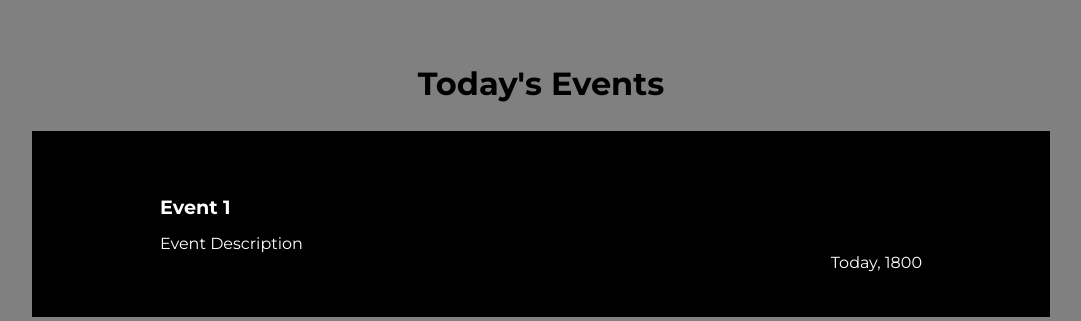
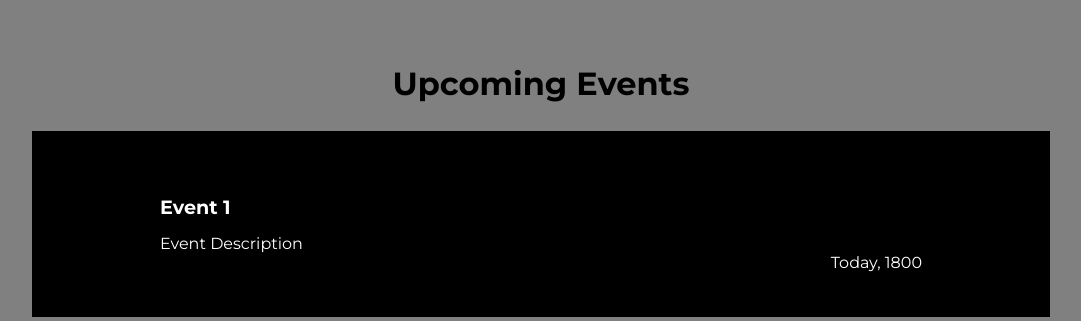
Before and after one commit to advin4603/TIIImeline, a Flask app: page / in a window 1280 px wide. Shown: the part 97-418 px from the top of the page, without its empty margins (99-1180 px from the left). Run offline with Flask 2, Linux system fonts and the light colour scheme.

Commit message:
Update index.html

```diff
--- a/frontend/templates/index.html
+++ b/frontend/templates/index.html
@@ -27,7 +27,7 @@
     </nav>
 </header>
 <main>
-    <h1>Today's Events</h1>
+    <h1>Upcoming Events</h1>
     <ul>
         <li>
             <div class="event">
```
